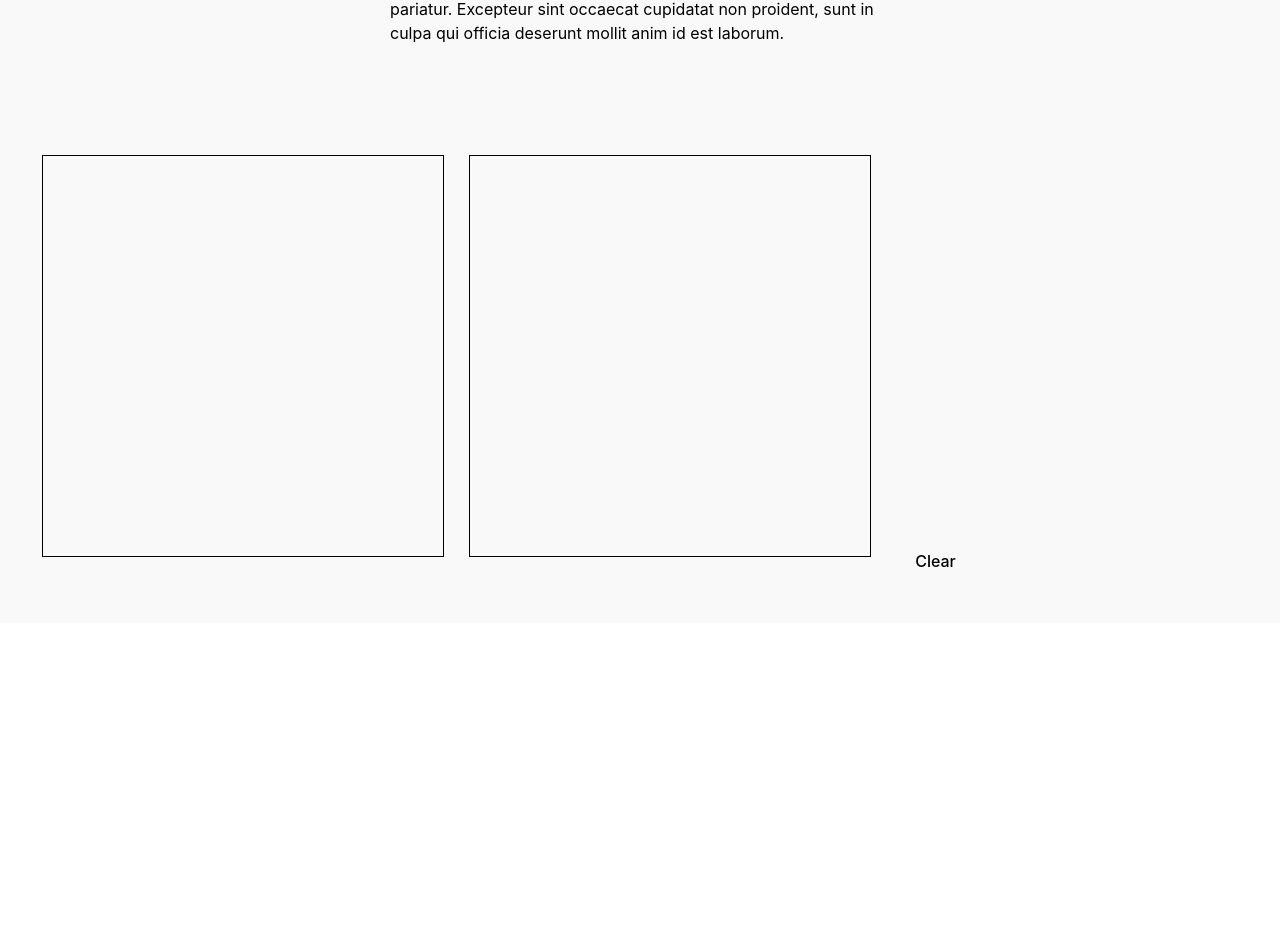
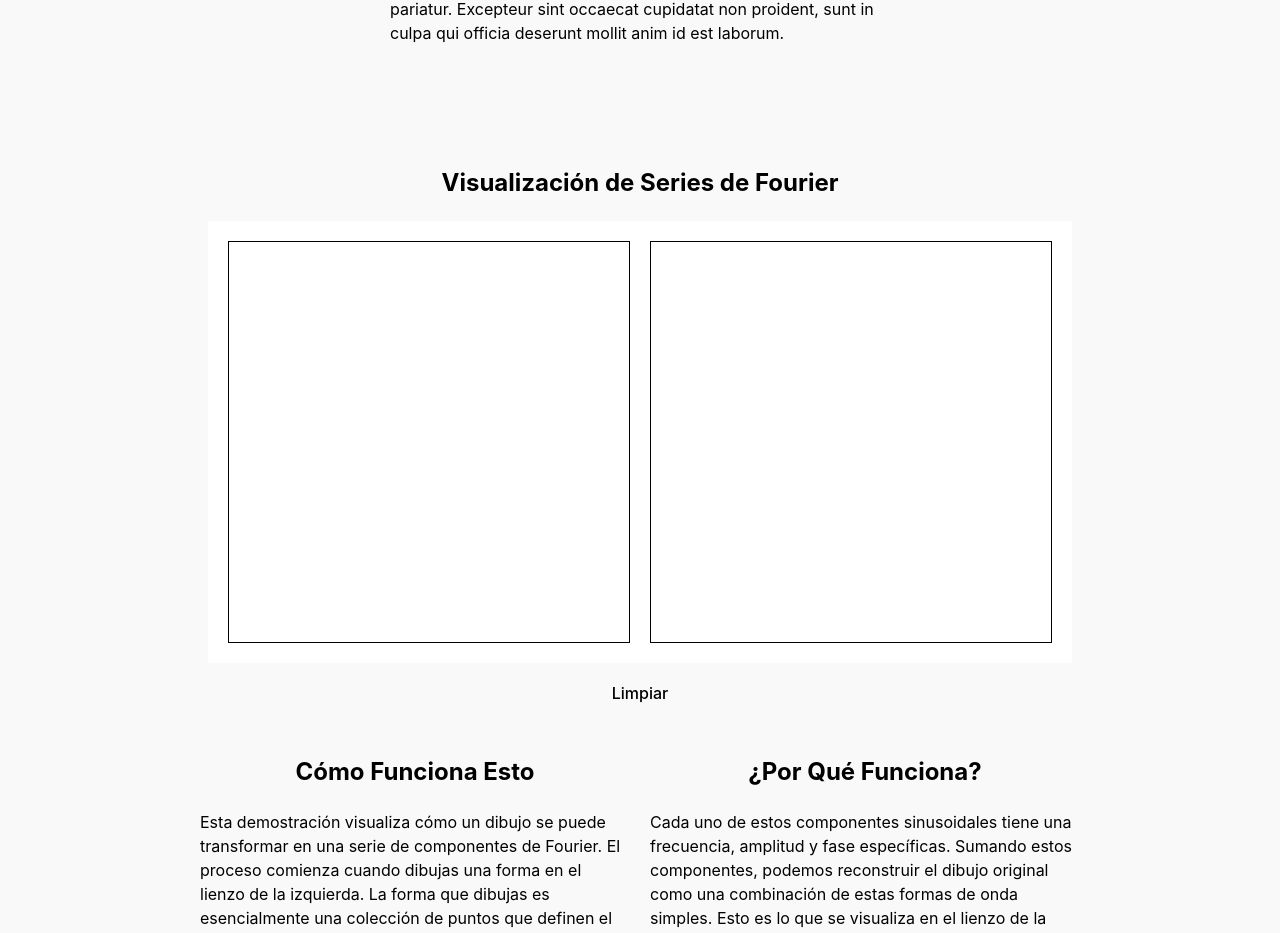
Before and after one commit to FelipeCaracoix/Ondas_VD, a Svelte app: page / in a window 1280 px wide. Shown: the part 1133-2066 px from the top of the page. Before the commit the page ends 1756 px from the top, so only its background shows below. Built offline with nearby package versions, Linux system fonts and the light colour scheme.

Commit message:
explicacion en el dibujo

```diff
--- a/src/components/FourierDrawing.svelte
+++ b/src/components/FourierDrawing.svelte
@@ -158,6 +158,21 @@
   </script>
 
   <style>
+    .container {
+      display: flex;
+      flex-direction: column;
+      align-items: center;
+    }
+    .canvas-container {
+      display: flex;
+      justify-content: center;
+      align-items: center;
+      position: sticky;
+      top: 0;
+      background-color: white;
+      z-index: 10;
+      padding: 10px;
+    }
     canvas {
       border: 1px solid black;
       margin: 10px;
@@ -165,8 +180,24 @@
     button {
       margin: 10px;
     }
+    .explanation-container {
+      display: flex;
+      justify-content: space-around;
+      width: 100%;
+      max-width: 900px;
+    }
+    .explanation {
+      flex: 1;
+      margin: 10px;
+    }
+    h2 {
+      text-align: center;
+    }
   </style>
 
+  <div class="container">
+    <h2>Visualización de Series de Fourier</h2>
+    <div class="canvas-container">
       <canvas
         bind:this={drawingCanvas}
         width="400"
@@ -175,4 +206,41 @@
         on:mouseup={handleMouseUp}
       ></canvas>
       <canvas bind:this={fourierCanvas} width="400" height="400"></canvas>
-  <button on:click={clearCanvas}>Clear</button>
+    </div>
+    <button on:click={clearCanvas}>Limpiar</button>
+    <div class="explanation-container">
+      <div class="explanation">
+        <h2>Cómo Funciona Esto</h2>
+        <p>
+          Esta demostración visualiza cómo un dibujo se puede transformar en una serie de componentes de Fourier.
+          El proceso comienza cuando dibujas una forma en el lienzo de la izquierda. La forma que dibujas es
+          esencialmente una colección de puntos que definen el contorno de tu dibujo.
+        </p>
+        <p>
+          Una vez que completas tu dibujo y sueltas el botón del ratón, el programa captura la serie de puntos
+          y aplica la Transformada Discreta de Fourier (DFT) a estos puntos. La DFT convierte la información espacial
+          (tu dibujo) en información de frecuencia, descomponiéndolo en una serie de componentes sinusoidales (ondas).
+        </p>
+      </div>
+      <div class="explanation">
+        <h2>¿Por Qué Funciona?</h2>
+        <p>
+          Cada uno de estos componentes sinusoidales tiene una frecuencia, amplitud y fase específicas. Sumando estos componentes,
+          podemos reconstruir el dibujo original como una combinación de estas formas de onda simples. Esto es lo que se visualiza
+          en el lienzo de la derecha. Los círculos representan las amplitudes de estos componentes sinusoidales, y su movimiento
+          traza la forma de tu dibujo original.
+        </p>
+        <p>
+          La Transformada de Fourier es una herramienta poderosa en el procesamiento de señales y ayuda a analizar el contenido
+          de frecuencia de las señales. Aquí, nos permite ver cómo las formas complejas se pueden representar como sumas de
+          movimientos circulares más simples. Este concepto es fundamental en muchos campos, incluyendo el procesamiento de audio,
+          la compresión de imágenes e incluso la física cuántica.
+        </p>
+        <p>
+            "En este ejemplo, usamos hasta 100.000 componentes (círculos) para representar tu dibujo. Aunque pueda parecer demasiado, esta cantidad es crucial para lograr una similitud notable con la imagen original. La razón por la cual tantos círculos no afectan significativamente el rendimiento del programa radica en la simplicidad matemática subyacente. Cada círculo se puede describir mediante ecuaciones simples y operaciones geométricas, lo cual es computacionalmente eficiente. Esto significa que, aunque estamos utilizando una gran cantidad de componentes, la capacidad de los computadores para manejar estas operaciones de manera rápida y precisa permite mantener una experiencia fluida para el usuario."
+
+            Esta versión explica cómo la simplicidad de las operaciones matemáticas involucradas (como describir un círculo mediante ecuaciones geométricas básicas) permite que el programa maneje eficientemente hasta 100.000 componentes sin sacrificar la velocidad o complejidad del proceso computacional.
+        </p>
+      </div>
+    </div>
+  </div>
```
Lines whose indentation alone changed are shown as unchanged.
